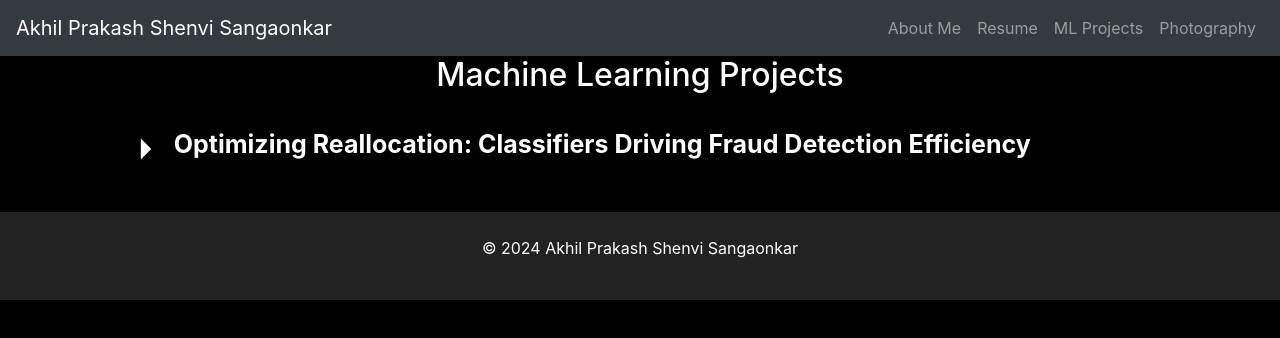
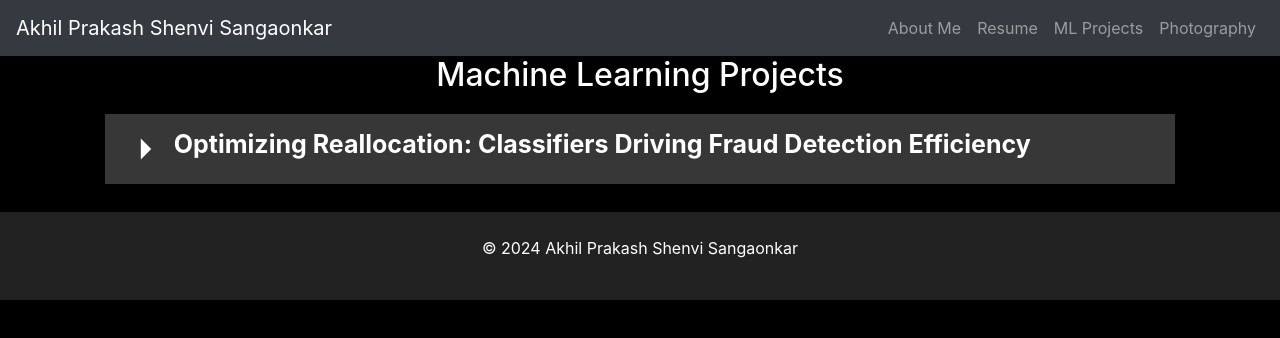
Before and after one commit to Akhil-Sangaonkar/akhil-sangaonkar, a plain HTML site: page ml-projects.html in a window 1280 px wide. In both pictures the pointer is over the button 640 px from the left and 149 px from the top of the page. Drawn offline with nearby package versions, Linux system fonts and the light colour scheme.

Commit message:
Add files via upload

```diff
--- a/ml-projects.html
+++ b/ml-projects.html
@@ -45,10 +45,14 @@
         color: white !important; /* White text when expanded */
     }
 
-    .accordion-button:hover, .accordion-button:focus {
+    .accordion-button:focus {
         color: #fbfdfe !important; /* Light color on hover for accordion buttons */
         color: #00bcd4;
     }
+    .accordion-button:hover {
+    background-color: #4a4a4abe; /* Change to your desired color */
+    color: #00bcd4; /* Change text color if needed */
+}
 
     img.project-img {
         max-width: 100%; /* Responsive image */
```
